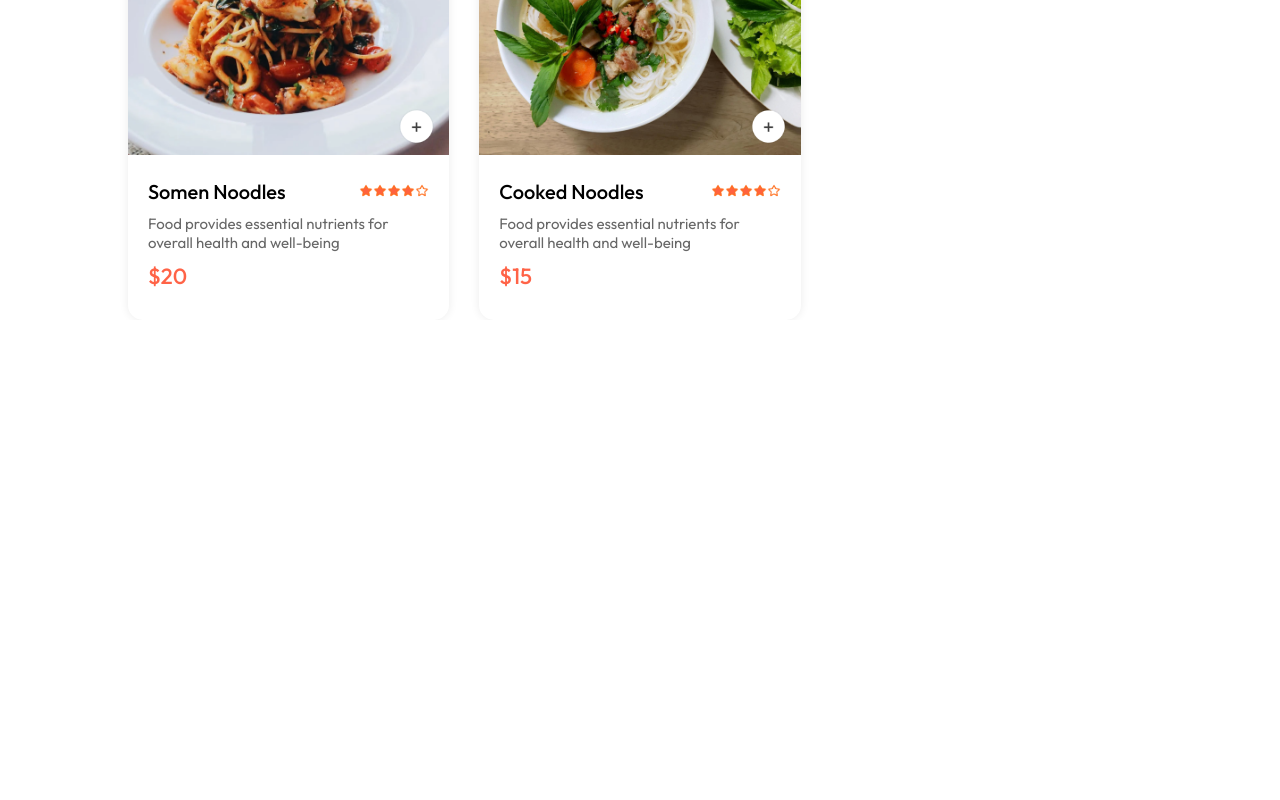
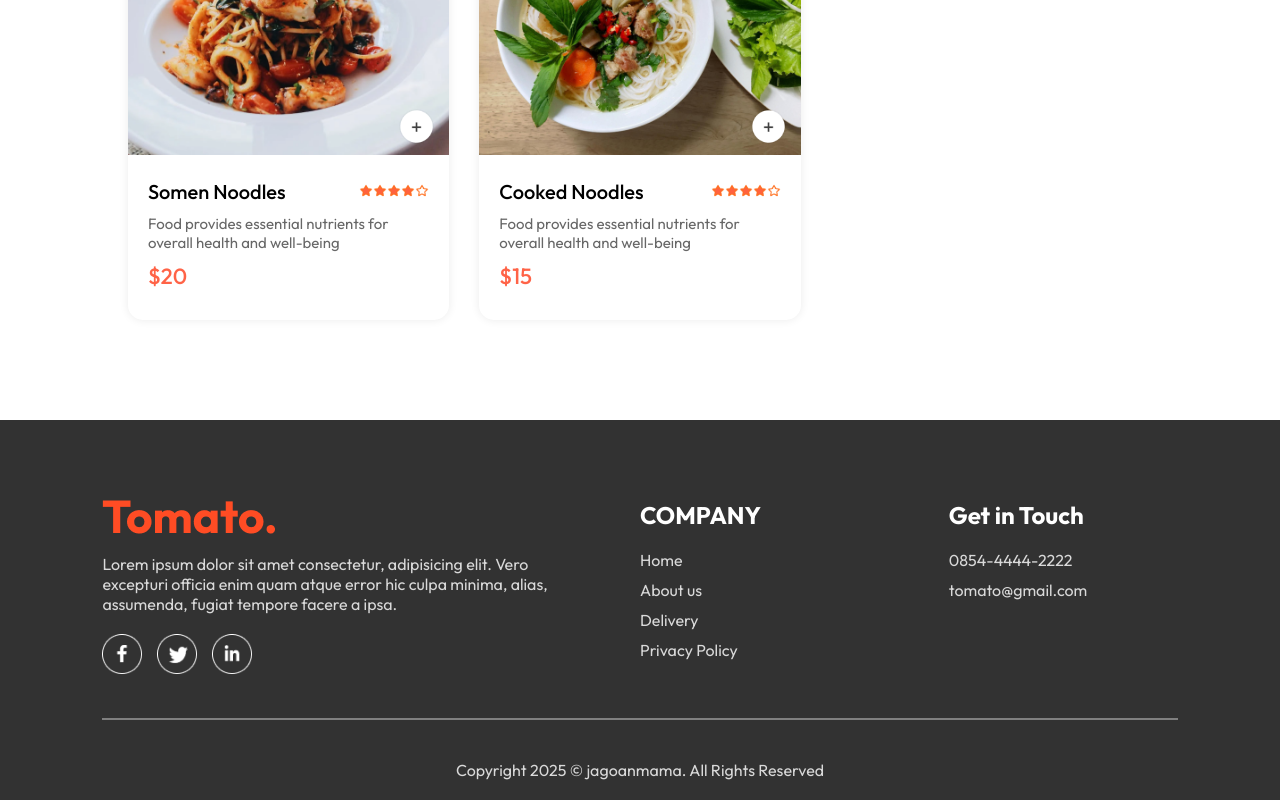
Before and after one commit to Riki-Zf/Food-delivery, a React (Vite) app in the folder frontend/: page / in a window 1280 px wide. Shown: the part 5521-6321 px from the top of the page. Before the commit the page ends 5841 px from the top, so only its background shows below. Built offline with nearby package versions, Linux system fonts and the light colour scheme.

Commit message:
add footers

```diff
--- a/frontend/src/App.jsx
+++ b/frontend/src/App.jsx
@@ -4,9 +4,11 @@
 import Home from "./pages/Home/Home";
 import Cart from "./pages/Cart/Cart";
 import PlaceOrder from "./pages/PlaceOrder/PlaceOrder";
+import Footer from "./components/Footer/Footer";
 
 const App = () => {
   return (
+    <>
       <div className="app">
         <Navbar />
         <Routes>
@@ -15,6 +17,8 @@
           <Route path="/order" element={<PlaceOrder />} />
         </Routes>
       </div>
+      <Footer />
+    </>
   );
 };
 
--- a/frontend/src/components/Food Display/FoodDisplay.jsx
+++ b/frontend/src/components/Food Display/FoodDisplay.jsx
@@ -9,7 +9,9 @@
       <h2>Top dishes your near</h2>
       <div className="food-display-list">
         {food_list.map((item, index) => {
-          return <FoodItem key={index} id={item._id} name={item.name} description={item.description} price={item.price} image={item.image} />;
+          if (category === "All" || category === item.category) {
+            return <FoodItem key={index} id={item._id} name={item.name} description={item.description} price={item.price} image={item.image} />;
+          }
         })}
       </div>
     </div>
--- /dev/null
+++ b/frontend/src/components/Footer/Footer.css
@@ -0,0 +1,47 @@
+.footer {
+  color: #d9d9d9;
+  background-color: #323232;
+  display: flex;
+  align-items: center;
+  flex-direction: column;
+  gap: 20px;
+  padding: 20px 8vw;
+  padding-top: 80px;
+  margin-top: 100px;
+}
+.footer-content {
+  width: 100%;
+  display: grid;
+  grid-template-columns: 2fr 1fr 1fr;
+  gap: 80px;
+}
+.footer-content-left,
+.footer-content-center,
+.footer-content-right {
+  display: flex;
+  flex-direction: column;
+  align-items: start;
+  gap: 20px;
+}
+.footer-content-left li,
+.footer-content-center li,
+.footer-content-right li {
+  list-style: none;
+  margin-bottom: 10px;
+  cursor: pointer;
+}
+.footer-content-center h2,
+.footer-content-right h2 {
+  color: white;
+}
+.footer-social-icons img {
+  width: 40px;
+  margin-right: 15px;
+}
+.footer hr {
+  width: 100%;
+  height: 2px;
+  margin: 20px 0;
+  background-color: gray;
+  border: none;
+}
--- /dev/null
+++ b/frontend/src/components/Footer/Footer.jsx
@@ -0,0 +1,40 @@
+import React from "react";
+import "./Footer.css";
+import { assets } from "../../assets/assets";
+const Footer = () => {
+  return (
+    <div className="footer">
+      <div className="footer-content">
+        <div className="footer-content-left">
+          <img src={assets.logo} alt="" />
+          <p>Lorem ipsum dolor sit amet consectetur, adipisicing elit. Vero excepturi officia enim quam atque error hic culpa minima, alias, assumenda, fugiat tempore facere a ipsa.</p>
+          <div className="footer-social-icons">
+            <img src={assets.facebook_icon} alt="" />
+            <img src={assets.twitter_icon} alt="" />
+            <img src={assets.linkedin_icon} alt="" />
+          </div>
+        </div>
+        <div className="footer-content-center">
+          <h2>COMPANY</h2>
+          <ul>
+            <li>Home</li>
+            <li>About us</li>
+            <li>Delivery</li>
+            <li>Privacy Policy</li>
+          </ul>
+        </div>
+        <div className="footer-content-right">
+          <h2>Get in Touch</h2>
+          <ul>
+            <li>0854-4444-2222</li>
+            <li>tomato@gmail.com</li>
+          </ul>
+        </div>
+      </div>
+      <hr />
+      <p className="footer-copyright">Copyright 2025 &copy; jagoanmama. All Rights Reserved</p>
+    </div>
+  );
+};
+
+export default Footer;
```
Lines whose indentation alone changed are shown as unchanged.
